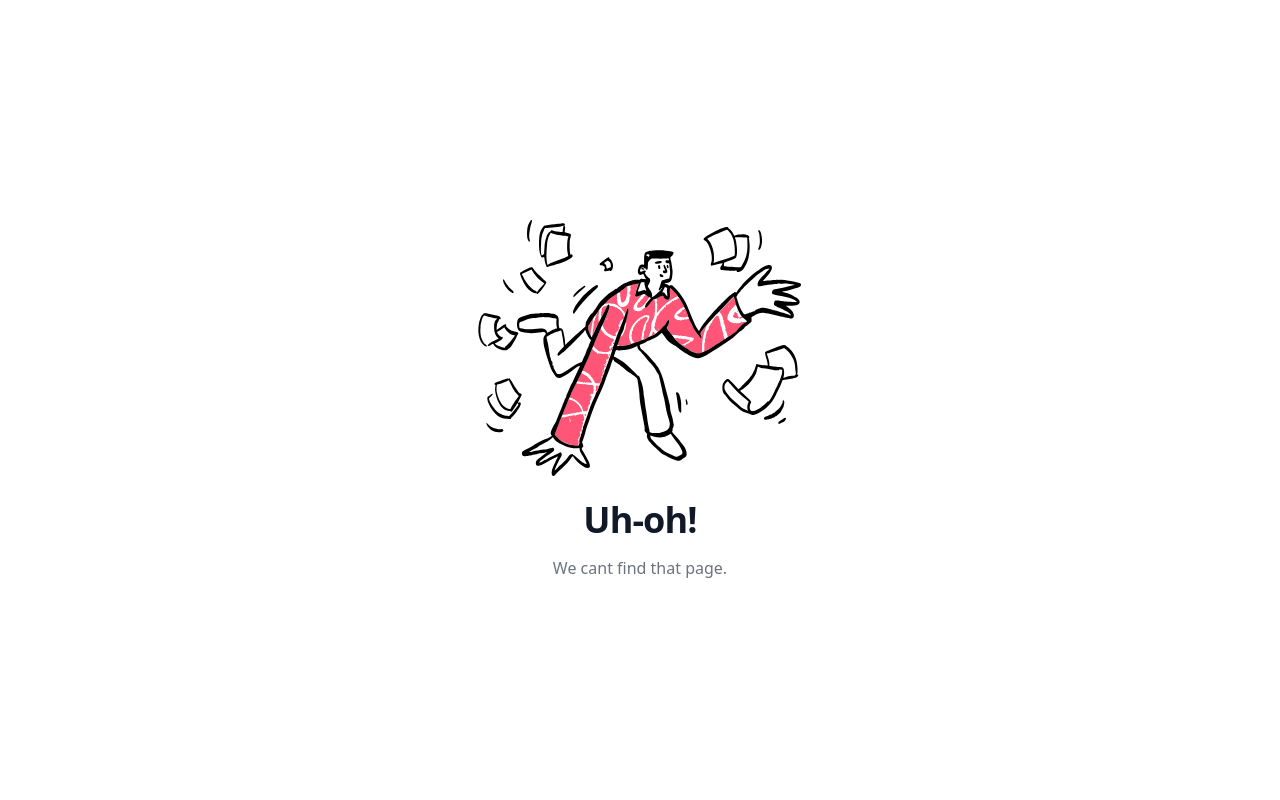
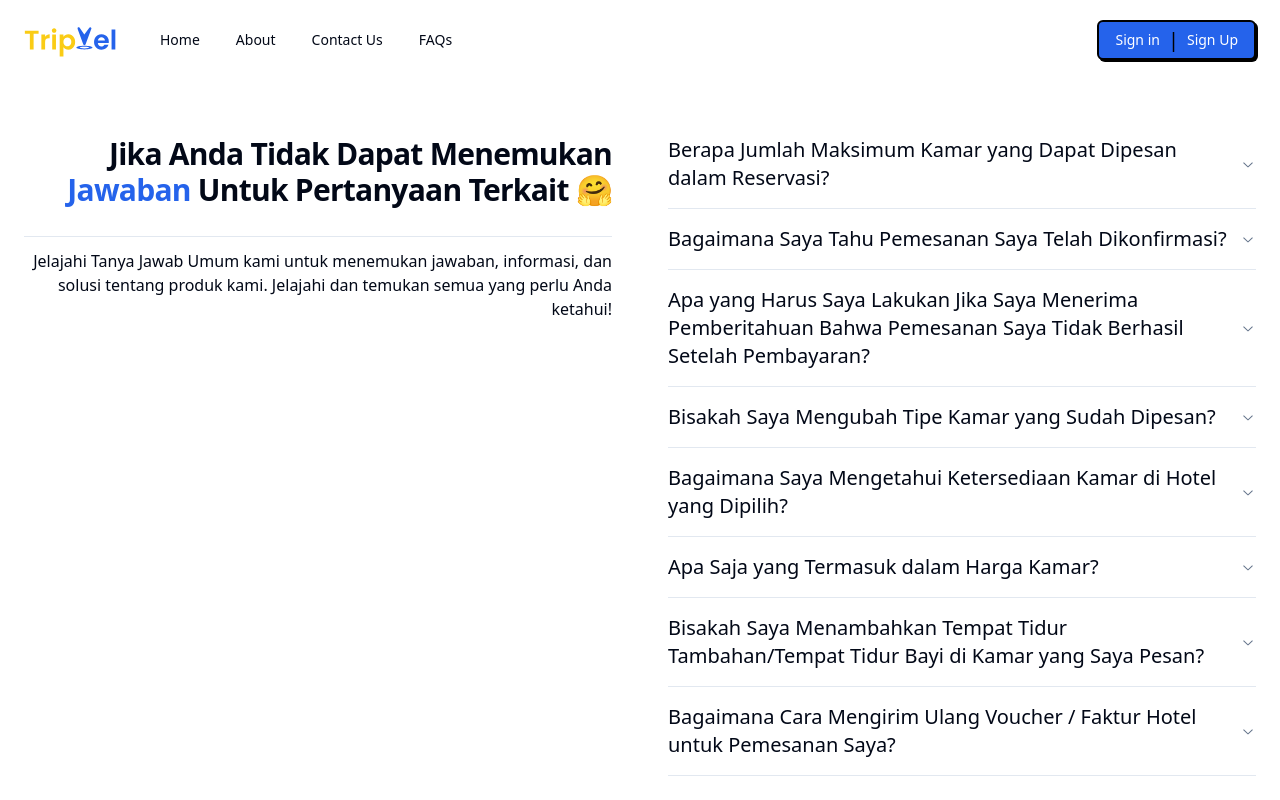
Before and after one commit to mings015/tripvel-next-14, a Next.js app: page /faqs in a window 1280 px wide. Before the commit this address had no page. Shown: the top 800 px of the page. Built offline with nearby package versions, Linux system fonts and the light colour scheme.

Commit message:
ui : faqs

```diff
--- a/package.json
+++ b/package.json
@@ -9,6 +9,7 @@
     "lint": "next lint"
   },
   "dependencies": {
+    "@radix-ui/react-accordion": "^1.2.1",
     "@radix-ui/react-dialog": "^1.1.2",
     "@radix-ui/react-icons": "^1.3.0",
     "@radix-ui/react-label": "^2.1.0",
--- a/src/components/header/index.tsx
+++ b/src/components/header/index.tsx
@@ -60,7 +60,7 @@ export default function Header() {
                   Contact Us
                 </Link>
                 <Link
-                  href="#"
+                  href="faqs"
                   className="flex w-full items-center py-2 text-lg font-semibold"
                   prefetch={false}
                 >
@@ -103,7 +103,7 @@ export default function Header() {
               </NavigationMenuLink>
               <NavigationMenuLink asChild>
                 <Link
-                  href="#"
+                  href="faqs"
                   className="group inline-flex h-9 w-max items-center justify-center px-4 py-2 text-sm font-medium transition-all hover:border-b-2 hover:border-black focus:border-b-2 focus:border-black dark:hover:border-white dark:focus:border-white outline-none"
                   prefetch={false}
                 >
--- /dev/null
+++ b/src/components/ui/accordion.tsx
@@ -0,0 +1,55 @@
+import * as React from "react"
+import * as AccordionPrimitive from "@radix-ui/react-accordion"
+import { ChevronDownIcon } from "@radix-ui/react-icons"
+
+import { cn } from "@/lib/utils"
+
+const Accordion = AccordionPrimitive.Root
+
+const AccordionItem = React.forwardRef<
+  React.ElementRef<typeof AccordionPrimitive.Item>,
+  React.ComponentPropsWithoutRef<typeof AccordionPrimitive.Item>
+>(({ className, ...props }, ref) => (
+  <AccordionPrimitive.Item
+    ref={ref}
+    className={cn("border-b", className)}
+    {...props}
+  />
+))
+AccordionItem.displayName = "AccordionItem"
+
+const AccordionTrigger = React.forwardRef<
+  React.ElementRef<typeof AccordionPrimitive.Trigger>,
+  React.ComponentPropsWithoutRef<typeof AccordionPrimitive.Trigger>
+>(({ className, children, ...props }, ref) => (
+  <AccordionPrimitive.Header className="flex">
+    <AccordionPrimitive.Trigger
+      ref={ref}
+      className={cn(
+        "flex flex-1 items-center justify-between py-4 text-sm font-medium transition-all hover:underline text-left [&[data-state=open]>svg]:rotate-180",
+        className
+      )}
+      {...props}
+    >
+      {children}
+      <ChevronDownIcon className="h-4 w-4 shrink-0 text-muted-foreground transition-transform duration-200" />
+    </AccordionPrimitive.Trigger>
+  </AccordionPrimitive.Header>
+))
+AccordionTrigger.displayName = AccordionPrimitive.Trigger.displayName
+
+const AccordionContent = React.forwardRef<
+  React.ElementRef<typeof AccordionPrimitive.Content>,
+  React.ComponentPropsWithoutRef<typeof AccordionPrimitive.Content>
+>(({ className, children, ...props }, ref) => (
+  <AccordionPrimitive.Content
+    ref={ref}
+    className="overflow-hidden text-sm data-[state=closed]:animate-accordion-up data-[state=open]:animate-accordion-down"
+    {...props}
+  >
+    <div className={cn("pb-4 pt-0", className)}>{children}</div>
+  </AccordionPrimitive.Content>
+))
+AccordionContent.displayName = AccordionPrimitive.Content.displayName
+
+export { Accordion, AccordionItem, AccordionTrigger, AccordionContent }
--- a/src/components/views/Contact/formContact.tsx
+++ b/src/components/views/Contact/formContact.tsx
@@ -16,7 +16,7 @@ const FormContact = () => {
   return (
     <div className="mt-20 mx-auto container px-6 py-10">
       <div className="md:flex grid gap-10">
-        <div className="md:w-1/2 flex flex-col gap-3">
+        <div className="md:w-1/2 flex flex-col gap-3 md:text-end text-start">
           <h2 className="text-3xl font-bold leading-none tracking-tight mb-4">
             TINGGALKAN PESAN 😍
           </h2>
@@ -26,7 +26,7 @@ const FormContact = () => {
             dipublikasikan.
           </p>
           <div className="text-main font-semibold text-lg">Waktu Kerja</div>
-          <div className="flex items-center mt-1 gap-4">
+          <div className="flex items-center mt-1 gap-4 md:justify-end justify-start">
             <Icon icon="lets-icons:clock-light" fontSize={32} />
             <span>Senin-Minggu: 24 jam</span>
           </div>
--- /dev/null
+++ b/src/components/views/Faqs/FaqsAccordion.tsx
@@ -0,0 +1,47 @@
+import {
+  Accordion,
+  AccordionContent,
+  AccordionItem,
+  AccordionTrigger,
+} from "@/components/ui/accordion";
+import { Separator } from "@/components/ui/separator";
+import { FAQS_DATA } from "@/helper/dummy";
+import React from "react";
+
+const FaqsAccordion = () => {
+  return (
+    <div className="mt-20 mx-auto container px-6 py-10">
+      <div className="md:flex grid gap-14">
+        <div className="md:w-1/2 flex flex-col gap-3 mt-4">
+          <h2 className="text-3xl font-bold tracking-tight mb-4 md:text-end text-start">
+            Jika Anda Tidak Dapat Menemukan
+            <span className="text-main"> Jawaban</span> Untuk Pertanyaan Terkait
+            🤗
+          </h2>
+          <Separator />
+          <p className="mb-4 md:text-end text-start">
+            Jelajahi Tanya Jawab Umum kami untuk menemukan jawaban, informasi,
+            dan solusi tentang produk kami. Jelajahi dan temukan semua yang
+            perlu Anda ketahui!
+          </p>
+        </div>
+        <div className="md:w-1/2">
+          <Accordion type="single" collapsible className="w-full">
+            {FAQS_DATA.map((faq, index) => (
+              <AccordionItem key={index} value={`item-${index}`}>
+                <AccordionTrigger className="text-xl">
+                  {faq.title}
+                </AccordionTrigger>
+                <AccordionContent className="text-lg">
+                  {faq.content}
+                </AccordionContent>
+              </AccordionItem>
+            ))}
+          </Accordion>
+        </div>
+      </div>
+    </div>
+  );
+};
+
+export default FaqsAccordion;
--- /dev/null
+++ b/src/helper/dummy.ts
@@ -0,0 +1,46 @@
+export const FAQS_DATA = [
+  {
+    title: "Berapa Jumlah Maksimum Kamar yang Dapat Dipesan dalam Reservasi?",
+    content:
+      "Jumlah maksimum kamar yang dapat dipesan dalam satu reservasi di NusaTrip adalah 5 kamar. Jika Anda ingin memesan lebih dari 5 kamar, Anda dapat membuat beberapa reservasi terpisah atau menghubungi tim layanan pelanggan kami untuk bantuan lebih lanjut.",
+  },
+  {
+    title: "Bagaimana Saya Tahu Pemesanan Saya Telah Dikonfirmasi?",
+    content:
+      "Setelah Anda menyelesaikan proses pemesanan hotel di NusaTrip, Anda akan menerima email konfirmasi yang berisi detail pemesanan Anda, termasuk nomor pesanan, informasi hotel, tanggal check-in dan check-out, serta instruksi selanjutnya. Jika Anda tidak menerima email konfirmasi dalam waktu 24 jam, silakan periksa folder spam atau hubungi tim layanan pelanggan kami untuk bantuan.",
+  },
+  {
+    title:
+      "Apa yang Harus Saya Lakukan Jika Saya Menerima Pemberitahuan Bahwa Pemesanan Saya Tidak Berhasil Setelah Pembayaran?",
+    content:
+      "Jika Anda menerima pemberitahuan bahwa pemesanan Anda tidak berhasil setelah melakukan pembayaran, langkah pertama adalah memeriksa saldo rekening atau batas kartu kredit Anda untuk memastikan pembayaran telah berhasil diproses. Jika pembayaran berhasil namun pemesanan masih gagal, silakan hubungi tim layanan pelanggan kami dengan menyertakan nomor pesanan dan bukti pembayaran untuk penyelidikan lebih lanjut.",
+  },
+  {
+    title: "Bisakah Saya Mengubah Tipe Kamar yang Sudah Dipesan?",
+    content:
+      "Kemampuan untuk mengubah tipe kamar setelah pemesanan tergantung pada kebijakan hotel dan ketersediaan kamar. Anda dapat menghubungi langsung hotel atau tim layanan pelanggan NusaTrip untuk menanyakan kemungkinan perubahan tipe kamar. Perlu diingat bahwa perubahan mungkin dikenakan biaya tambahan atau perbedaan tarif sesuai kebijakan hotel.",
+  },
+  {
+    title:
+      "Bagaimana Saya Mengetahui Ketersediaan Kamar di Hotel yang Dipilih?",
+    content:
+      "Saat Anda mencari hotel di NusaTrip, hasil pencarian akan menampilkan hotel-hotel yang tersedia pada tanggal yang dipilih. Jika hotel tertentu tidak muncul dalam hasil pencarian, kemungkinan besar hotel tersebut sudah penuh pada tanggal yang diinginkan. Anda dapat mencoba tanggal alternatif atau memilih hotel lain yang tersedia.",
+  },
+  {
+    title: "Apa Saja yang Termasuk dalam Harga Kamar?",
+    content:
+      "Apa saja yang termasuk dalam harga kamar dapat bervariasi tergantung pada hotel dan paket yang dipilih. Secara umum, harga kamar mencakup akomodasi untuk jumlah tamu yang ditentukan, namun mungkin tidak termasuk pajak, biaya layanan, atau fasilitas tambahan seperti sarapan, akses gym, atau parkir. Pastikan untuk memeriksa detail kamar dan kebijakan hotel dengan cermat saat melakukan pemesanan. Jika ada pertanyaan, Anda dapat menghubungi hotel secara langsung atau tim layanan pelanggan NusaTrip untuk klarifikasi.",
+  },
+  {
+    title:
+      "Bisakah Saya Menambahkan Tempat Tidur Tambahan/Tempat Tidur Bayi di Kamar yang Saya Pesan?",
+    content:
+      "Kemampuan untuk menambahkan tempat tidur tambahan atau tempat tidur bayi di kamar yang dipesan tergantung pada kebijakan dan ketersediaan hotel. Beberapa hotel mungkin menyediakan tempat tidur tambahan atau tempat tidur bayi dengan biaya tambahan, sementara yang lain mungkin tidak mengizinkannya karena keterbatasan ruang atau peraturan. Saat melakukan pemesanan, pastikan untuk memeriksa kebijakan hotel tentang tempat tidur tambahan atau tempat tidur bayi. Anda juga dapat menghubungi hotel secara langsung untuk mengajukan permintaan khusus dan memastikan ketersediaan.",
+  },
+  {
+    title:
+      "Bagaimana Cara Mengirim Ulang Voucher / Faktur Hotel untuk Pemesanan Saya?",
+    content:
+      "Jika Anda memerlukan salinan voucher atau faktur hotel untuk pemesanan Anda, Anda dapat mengikuti langkah-langkah berikut: 1) Masuk ke akun NusaTrip Anda, 2) Buka bagian 'Pemesanan Saya', 3) Temukan pemesanan hotel yang relevan, 4) Klik 'Detail Pemesanan' atau 'Voucher' untuk mengunduh atau mengirim ulang dokumen yang diperlukan. Jika Anda mengalami masalah atau tidak dapat menemukan opsi untuk mengirim ulang voucher/faktur, silakan hubungi tim layanan pelanggan kami untuk bantuan lebih lanjut.",
+  },
+];
--- /dev/null
+++ b/src/pages/faqs/index.tsx
@@ -0,0 +1,13 @@
+import Layout from "@/components/Layout";
+import FaqsAccordion from "@/components/views/Faqs/FaqsAccordion";
+import React from "react";
+
+const Faqs = () => {
+  return (
+    <Layout>
+      <FaqsAccordion />
+    </Layout>
+  );
+};
+
+export default Faqs;
--- a/tailwind.config.ts
+++ b/tailwind.config.ts
@@ -11,83 +11,99 @@ const config: Config = {
   theme: {
   	extend: {
   		colors: {
-        main: "#2563EB",
-        mainAccent: "#4d80e6", // not needed for shadcn components
-        overlay: "rgba(0,0,0,0.8)", // background color overlay for alert dialogs, modals, etc.
-
-        // light mode
-        bg: "#dfe5f2",
-        text: "#000",
-        //border: "#000",
-
-        // dark mode
-        darkBg: "#272933",
-        darkText: "#eeefe9",
-        darkBorder: "#000",
-        secondaryBlack: "#212121", // opposite of plain white, not used pitch black because borders and box-shadows are that color
-        background: "hsl(var(--background))",
-        foreground: "hsl(var(--foreground))",
+  			main: '#2563EB',
+  			mainAccent: '#4d80e6',
+  			overlay: 'rgba(0,0,0,0.8)',
+  			bg: '#dfe5f2',
+  			text: '#000',
+  			darkBg: '#272933',
+  			darkText: '#eeefe9',
+  			darkBorder: '#000',
+  			secondaryBlack: '#212121',
+  			background: 'hsl(var(--background))',
+  			foreground: 'hsl(var(--foreground))',
   			card: {
-          DEFAULT: "hsl(var(--card))",
-          foreground: "hsl(var(--card-foreground))",
+  				DEFAULT: 'hsl(var(--card))',
+  				foreground: 'hsl(var(--card-foreground))'
   			},
   			popover: {
-          DEFAULT: "hsl(var(--popover))",
-          foreground: "hsl(var(--popover-foreground))",
+  				DEFAULT: 'hsl(var(--popover))',
+  				foreground: 'hsl(var(--popover-foreground))'
   			},
   			primary: {
-          DEFAULT: "hsl(var(--primary))",
-          foreground: "hsl(var(--primary-foreground))",
+  				DEFAULT: 'hsl(var(--primary))',
+  				foreground: 'hsl(var(--primary-foreground))'
   			},
   			secondary: {
-          DEFAULT: "hsl(var(--secondary))",
-          foreground: "hsl(var(--secondary-foreground))",
+  				DEFAULT: 'hsl(var(--secondary))',
+  				foreground: 'hsl(var(--secondary-foreground))'
   			},
   			muted: {
-          DEFAULT: "hsl(var(--muted))",
-          foreground: "hsl(var(--muted-foreground))",
+  				DEFAULT: 'hsl(var(--muted))',
+  				foreground: 'hsl(var(--muted-foreground))'
   			},
   			accent: {
-          DEFAULT: "hsl(var(--accent))",
-          foreground: "hsl(var(--accent-foreground))",
+  				DEFAULT: 'hsl(var(--accent))',
+  				foreground: 'hsl(var(--accent-foreground))'
   			},
   			destructive: {
-          DEFAULT: "hsl(var(--destructive))",
-          foreground: "hsl(var(--destructive-foreground))",
+  				DEFAULT: 'hsl(var(--destructive))',
+  				foreground: 'hsl(var(--destructive-foreground))'
   			},
-        border: "hsl(var(--border))",
-        input: "hsl(var(--input))",
-        ring: "hsl(var(--ring))",
+  			border: 'hsl(var(--border))',
+  			input: 'hsl(var(--input))',
+  			ring: 'hsl(var(--ring))',
   			chart: {
-          "1": "hsl(var(--chart-1))",
-          "2": "hsl(var(--chart-2))",
-          "3": "hsl(var(--chart-3))",
-          "4": "hsl(var(--chart-4))",
-          "5": "hsl(var(--chart-5))",
-        },
+  				'1': 'hsl(var(--chart-1))',
+  				'2': 'hsl(var(--chart-2))',
+  				'3': 'hsl(var(--chart-3))',
+  				'4': 'hsl(var(--chart-4))',
+  				'5': 'hsl(var(--chart-5))'
+  			}
   		},
   		borderRadius: {
-        lg: "var(--radius)",
-        md: "calc(var(--radius) - 2px)",
-        sm: "calc(var(--radius) - 4px)",
-        base: "6px",
+  			lg: 'var(--radius)',
+  			md: 'calc(var(--radius) - 2px)',
+  			sm: 'calc(var(--radius) - 4px)',
+  			base: '6px'
   		},
-
   		boxShadow: {
-        light: "2px 2px 0px 0px #000",
-        dark: "2px 2px 0px 0px #000",
+  			light: '2px 2px 0px 0px #000',
+  			dark: '2px 2px 0px 0px #000'
   		},
   		translate: {
-        boxShadowX: "2px",
-        boxShadowY: "2px",
-        reverseBoxShadowX: "-2px",
-        reverseBoxShadowY: "-2px",
+  			boxShadowX: '2px',
+  			boxShadowY: '2px',
+  			reverseBoxShadowX: '-2px',
+  			reverseBoxShadowY: '-2px'
   		},
   		fontWeight: {
-        base: "500",
-        heading: "700",
+  			base: '500',
+  			heading: '700'
   		},
+  		keyframes: {
+  			'accordion-down': {
+  				from: {
+  					height: '0'
   				},
+  				to: {
+  					height: 'var(--radix-accordion-content-height)'
+  				}
+  			},
+  			'accordion-up': {
+  				from: {
+  					height: 'var(--radix-accordion-content-height)'
+  				},
+  				to: {
+  					height: '0'
+  				}
+  			}
+  		},
+  		animation: {
+  			'accordion-down': 'accordion-down 0.2s ease-out',
+  			'accordion-up': 'accordion-up 0.2s ease-out'
+  		}
+  	}
   },
   plugins: [require("tailwindcss-animate")],
 };
```
Also changed, not shown: 1 other file (tests, documents, lock files or other folders). Lines whose indentation alone changed are shown as unchanged.
